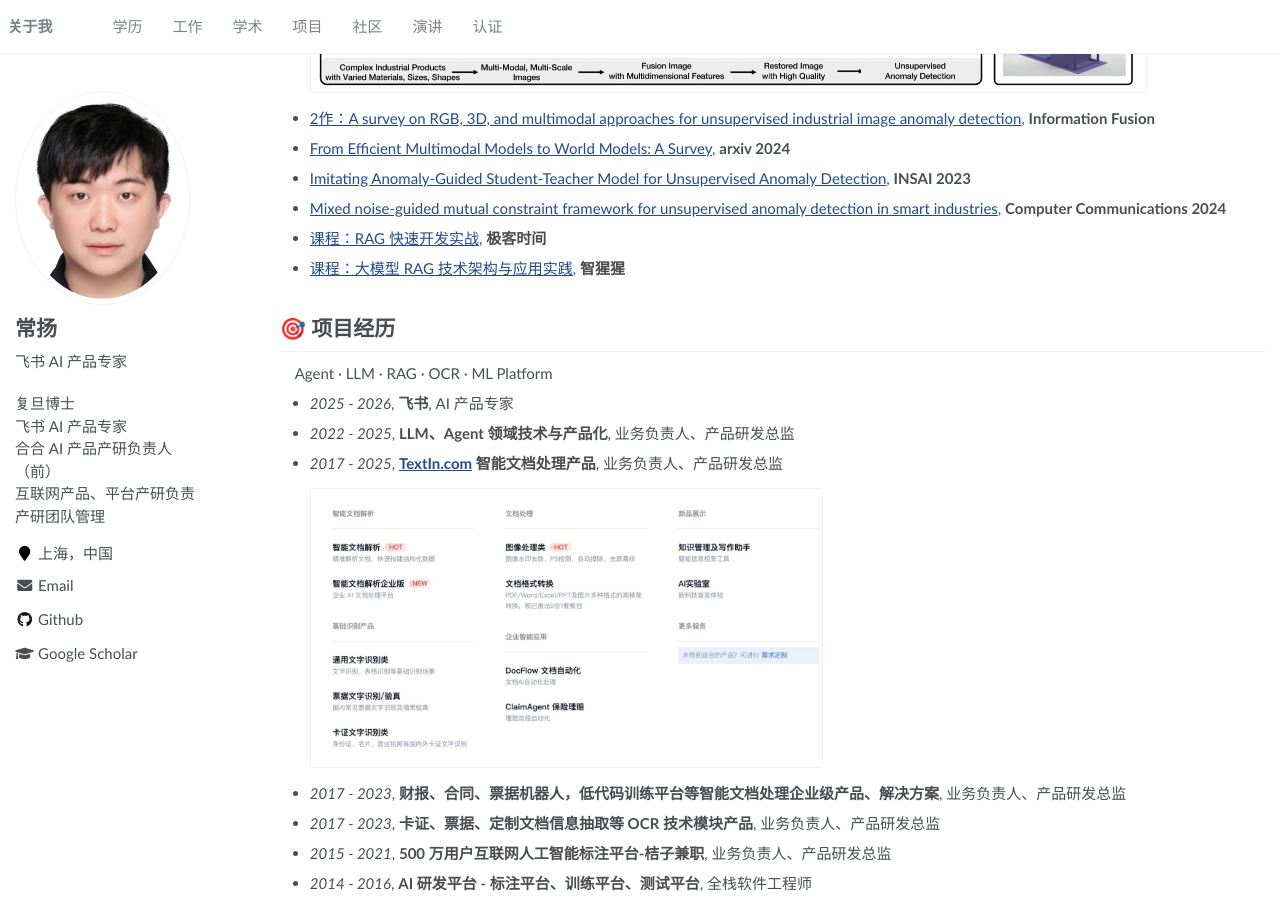
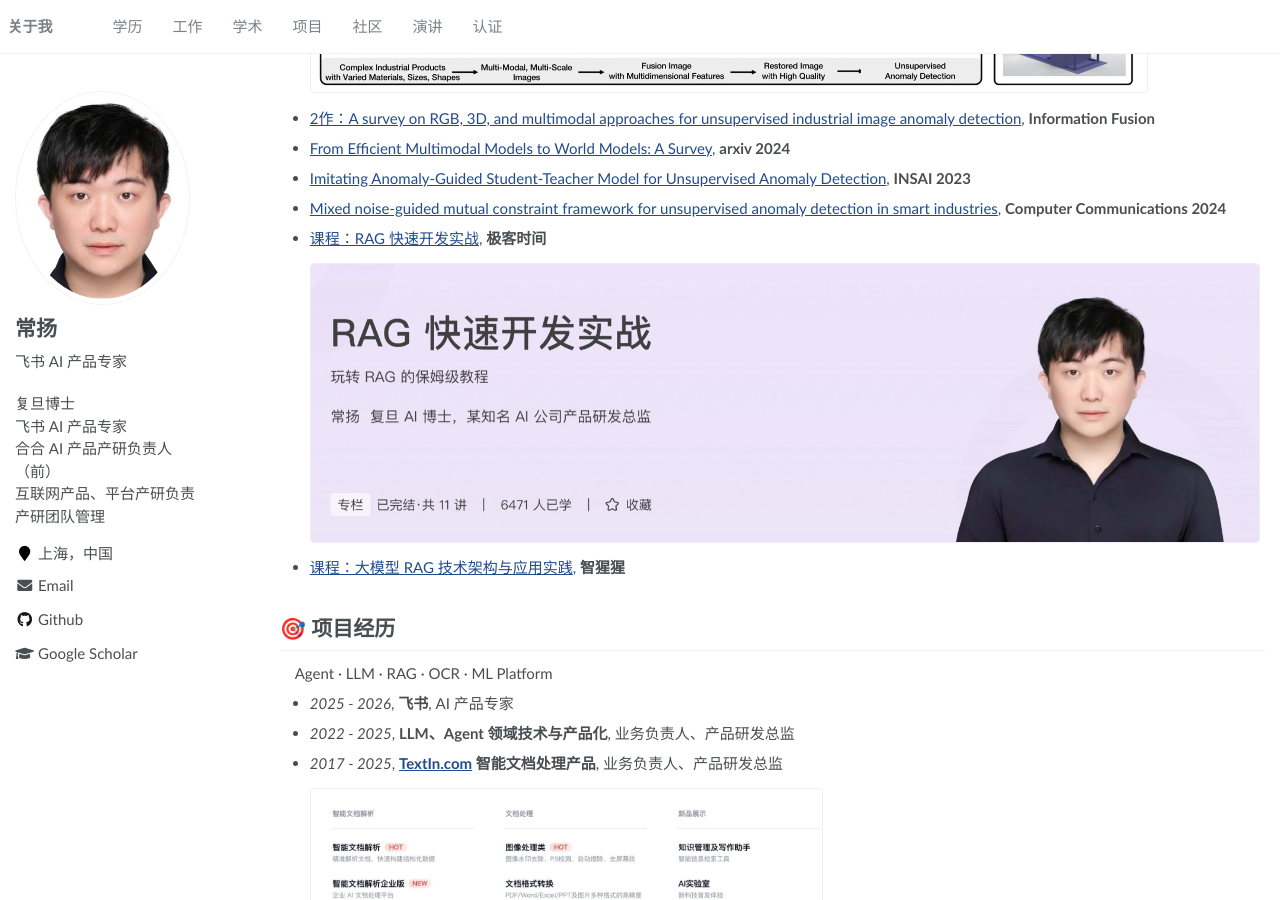
Before and after one commit to yangchangcy/yangchangcy.github.io, a Jekyll site: the page built from _pages/about.md, in a window 1280 px wide and 900 px high, scrolled down 1440 px. Built offline with Jekyll 4.4.1, drawn with Linux system fonts in a browser that asks for light colours.

Commit message:
极客时间 RAG 课程条目下新增课程封面(280px,可点击居中放大)
Co-Authored-By: Claude Opus 4.8 (1M context) <noreply@anthropic.com>

```diff
--- a/_pages/about.md
+++ b/_pages/about.md
@@ -64,6 +64,8 @@ redirect_from:
 
 - [课程：RAG 快速开发实战](https://time.geekbang.org/column/intro/100804101), **极客时间**
 
+  <a href="/images/rag_geektime.jpg" class="image-popup"><img src="/images/rag_geektime.jpg" alt="极客时间 课程：RAG 快速开发实战" style="max-height:280px; width:auto; max-width:100%; margin:6px 0; border:1px solid #eee; border-radius:4px; cursor:zoom-in;"></a>
+
 - [课程：大模型 RAG 技术架构与应用实践](https://aiorang.com/c/ZWEzZWIzODFhOWJiZGUxMDc5YzM=), **智猩猩**
 
 <span class='anchor' id='project'></span>
```
Also changed, not shown: images/rag_geektime.jpg (added).
